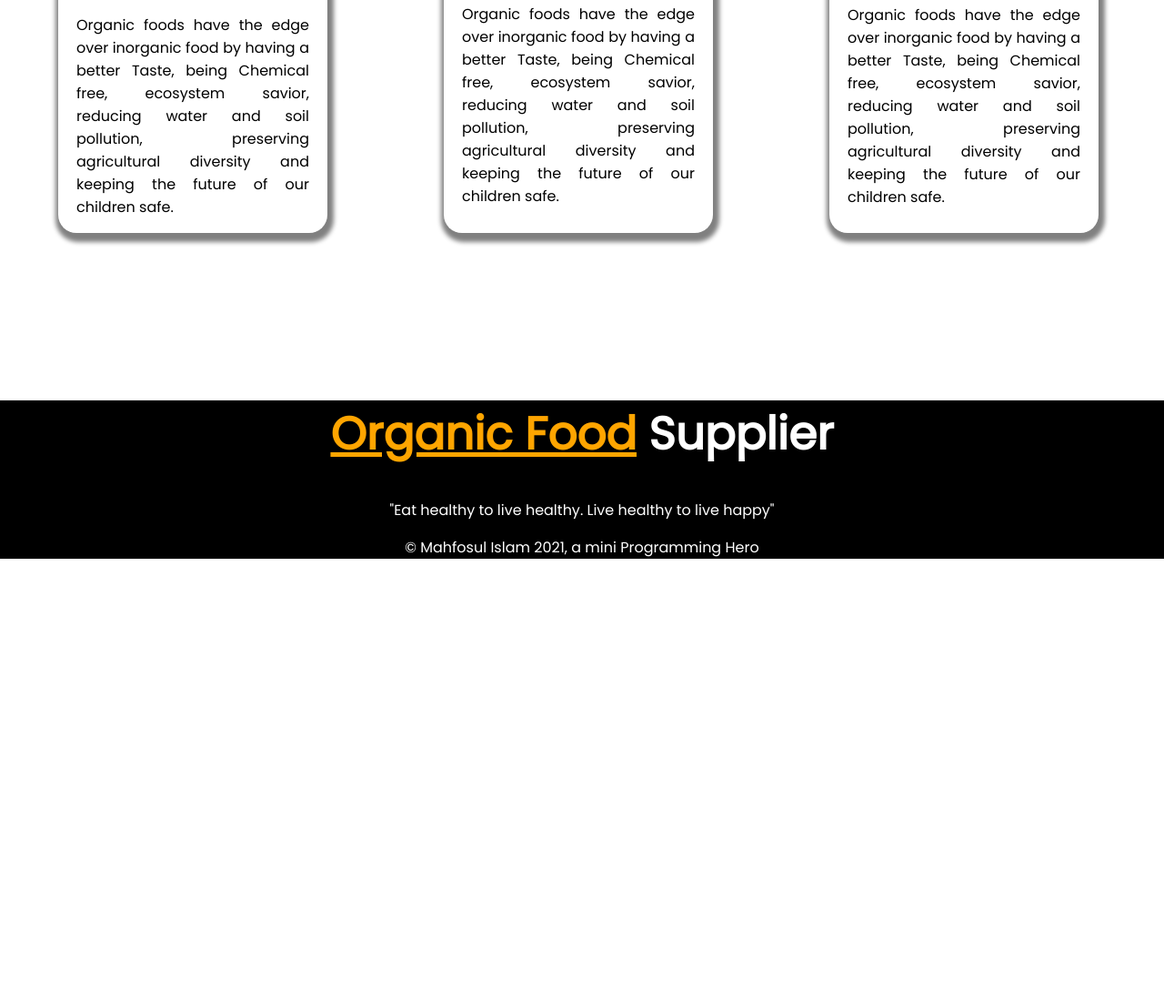
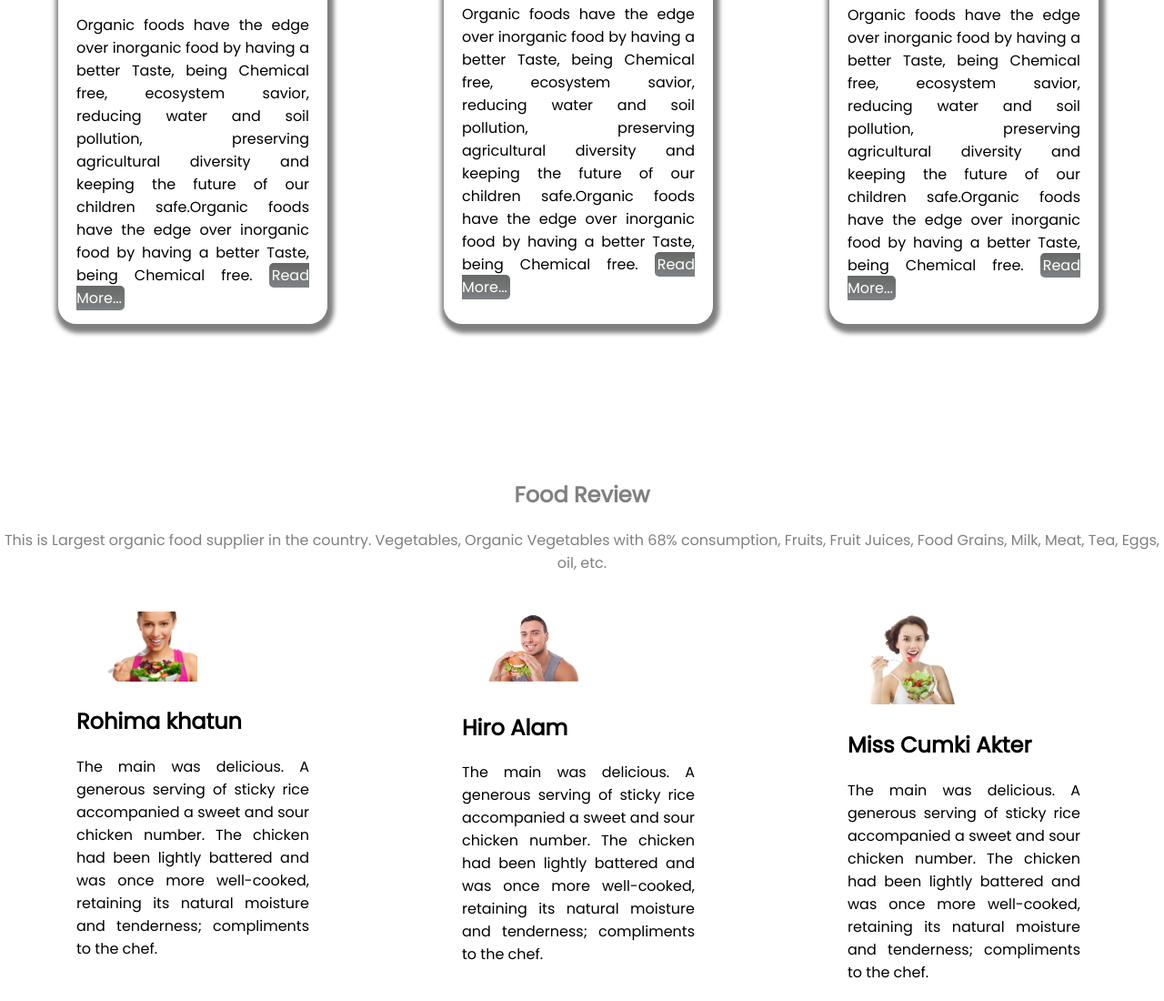
Before and after one commit to mahfosul21/organic-food-supplier, a plain HTML site: page index.html in a window 1280 px wide. Shown: the part 1737-2837 px from the top of the page at 91% size. Before the commit the page ends 2367 px from the top, so only its background shows below. Drawn offline with Linux system fonts and the light colour scheme.

Commit message:
review add commit

```diff
--- a/index.html
+++ b/index.html
@@ -24,7 +24,8 @@
             </p>
             <br />
             <br />
-            <a class="link-button" href="https://www.google.com/" target="blank">order here</a>
+            <a class="link-button" href="https://www.linkedin.com/in/mahfosul-islam-1a6507157/" target="blank">order
+                here</a>
         </div>
         <br>
         <br>
@@ -43,7 +44,8 @@
                     and keeping the future of our children safe.
                 </p>
                 <br>
-                <a class="link-button" href="https://www.google.com/" target="blank">Contact us</a>
+                <a class="link-button" href="https://www.linkedin.com/in/mahfosul-islam-1a6507157/"
+                    target="blank">Contact us</a>
             </div>
         </div>
 
@@ -60,7 +62,9 @@
                     of the offered organic vegetable option.
                     The organic produce mostly has the exposure of humans rather than the toxic chemicals and
                     fertilizers
-                    that are why they are hand weeded and densely planted.
+                    that are why they are hand weeded and densely planted. <a class="link-button2"
+                        href="https://www.google.com/" target="blank">Read More...</a>
+
 
                 </p>
             </div>
@@ -75,38 +79,94 @@
             <div class="flaxible-area">
                 <div class="item1">
                     <div class="half-width">
-                        <img src="images/Project Cover5.png" alt="">
+                        <img src="images/product1.png" alt="">
                     </div>
                     <h2>Organic Vegetables</h2>
                     <p>Organic foods have the edge over inorganic food by having a better Taste, being Chemical free,
                         ecosystem savior, reducing water and soil pollution, preserving agricultural diversity and
-                        keeping the future of our children safe.
+                        keeping the future of our children safe.Organic foods have the edge over inorganic food by
+                        having a better Taste, being Chemical free. <a class="link-button2"
+                            href="https://www.google.com/" target="blank">Read More...</a>
                     </p>
                 </div>
                 <div class="item1">
                     <div class="half-width">
-                        <img src="images/Project Cover7.png" alt="">
+                        <img src="images/product2.png" alt="">
                     </div>
                     <h2>Organic Fruits</h2>
                     <p>Organic foods have the edge over inorganic food by having a better Taste, being Chemical free,
                         ecosystem savior, reducing water and soil pollution, preserving agricultural diversity and
-                        keeping the future of our children safe.
+                        keeping the future of our children safe.Organic foods have the edge over inorganic food by
+                        having a better Taste, being Chemical free. <a class="link-button2"
+                            href="https://www.google.com/" target="blank">Read More...</a>
                     </p>
                 </div>
                 <div class="item1">
                     <div class="half-width">
-                        <img src="images/Project Cover8.png" alt="">
+                        <img src="images/product3.png" alt="">
                     </div>
                     <h2>Organic Milk</h2>
                     <p>Organic foods have the edge over inorganic food by having a better Taste, being Chemical free,
                         ecosystem savior, reducing water and soil pollution, preserving agricultural diversity and
-                        keeping the future of our children safe.
+                        keeping the future of our children safe.Organic foods have the edge over inorganic food by
+                        having a better Taste, being Chemical free. <a class="link-button2"
+                            href="https://www.google.com/" target="blank">Read More...</a>
                     </p>
                 </div>
             </div>
         </div>
     </section>
     <br>
+    </section>
+
+    <br>
+    <div class="products">
+        <h2>Food Review</h2>
+        <div>
+            <p> This is Largest organic food supplier in the country. Vegetables, Organic Vegetables with 68%
+                consumption, Fruits, Fruit Juices, Food Grains, Milk, Meat, Tea,
+                Eggs, oil, etc.
+
+            </p>
+        </div>
+    </div>
+    <br>
+    <section>
+        <div class="">
+            <div class="flaxible-area">
+                <div class="item-r">
+                    <div class="half-width">
+                        <img src="images/review1.png" alt="">
+                    </div>
+                    <h2>Rohima khatun</h2>
+                    <p>The main was delicious. A generous serving of sticky rice accompanied a sweet and sour chicken
+                        number. The chicken had been lightly battered and was once more well-cooked, retaining its
+                        natural moisture and tenderness; compliments to the chef.
+                    </p>
+                </div>
+                <div class="item-r">
+                    <div class="half-width">
+                        <img src="images/review3.png" alt="">
+                    </div>
+                    <h2>Hiro Alam</h2>
+                    <p>The main was delicious. A generous serving of sticky rice accompanied a sweet and sour chicken
+                        number. The chicken had been lightly battered and was once more well-cooked, retaining its
+                        natural moisture and tenderness; compliments to the chef.
+                    </p>
+                </div>
+                <div class="item-r">
+                    <div class="half-width">
+                        <img src="images/review2.png" alt="">
+                    </div>
+                    <h2>Miss Cumki Akter</h2>
+                    <p>The main was delicious. A generous serving of sticky rice accompanied a sweet and sour chicken
+                        number. The chicken had been lightly battered and was once more well-cooked, retaining its
+                        natural moisture and tenderness; compliments to the chef.
+                    </p>
+                </div>
+            </div>
+        </div>
+    </section>
     <br>
 
     <div class="footer">
@@ -114,5 +174,6 @@
         <p>"Eat healthy to live healthy. Live healthy to live happy"</p>
         <p>© Mahfosul Islam 2021, a mini Programming Hero</p>
     </div>
+</body>
 
 </html>
--- a/style.css
+++ b/style.css
@@ -24,6 +24,10 @@ h1{
     width: 50%;
     padding-left: 7%;
 }
+/* .half-widthr{
+    width: 50%;
+    padding-left: 7%;
+} */
 
 .half-width-right{
     width: 100%;
@@ -47,6 +51,14 @@ h1{
     font-weight: 700;
     border-radius: 20px;
 }
+.link-button2{
+    text-decoration: none;
+    background-image: linear-gradient(rgb(102, 105, 101), rgb(127, 130, 133));
+    padding: 2px 3px;
+    color: white;
+    font-weight: 200;
+    border-radius: 5px;
+}
 
 
 .item1{
@@ -59,6 +71,17 @@ h1{
     border-radius: 20px;
     box-shadow:  2px 5px 5px 5px gray;
 }
+.item-r{
+    width: 20%;
+    margin-left: 5%;
+    margin-right: 5%;
+    text-align: justify;
+    padding-left: 20px;
+    padding-right: 20px;
+    border-radius: 20px;
+    box-shadow:
+}
+
 
 .products {
     text-align: center;
```
Also changed, not shown: images/product1.png (renamed from images/Project Cover5.png), images/product3.png (renamed from images/Project Cover8.png), images/review1.png (added), images/review2.png (added), images/review3.png (added), 2 other files.
